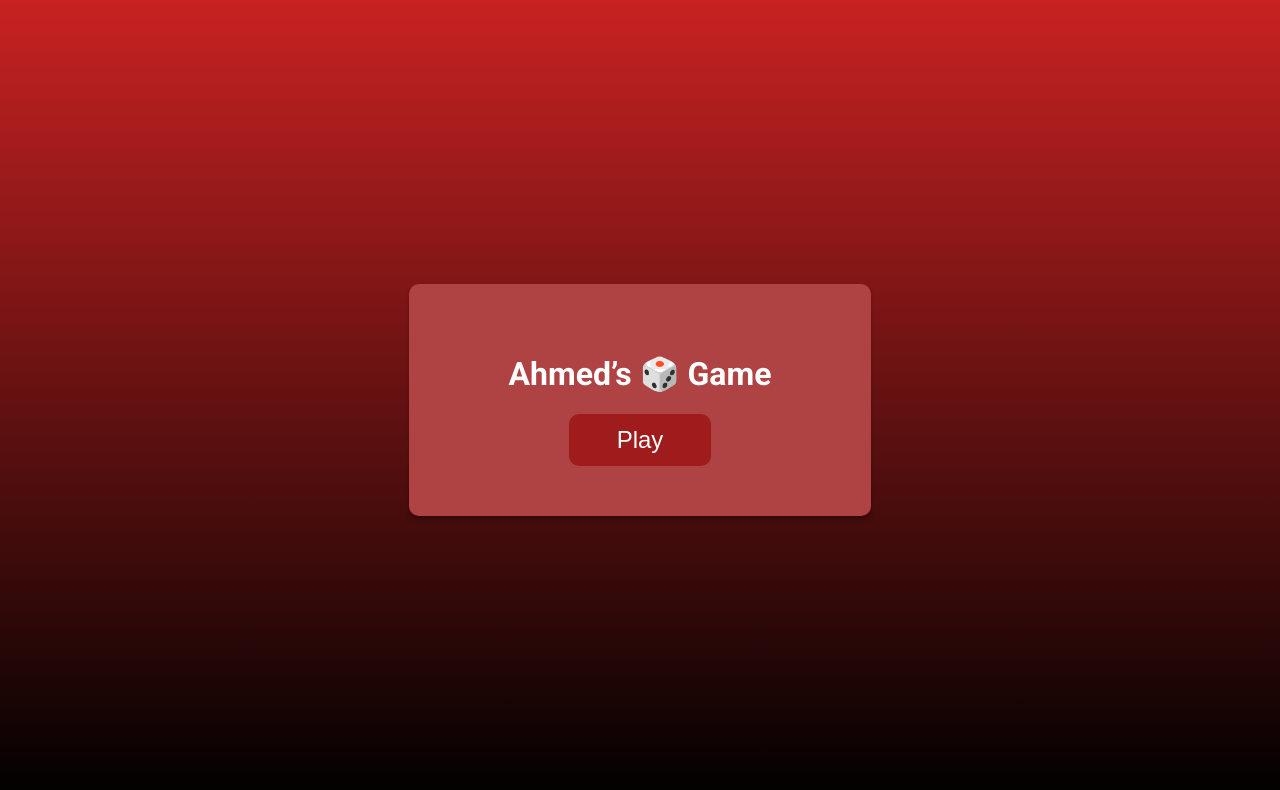
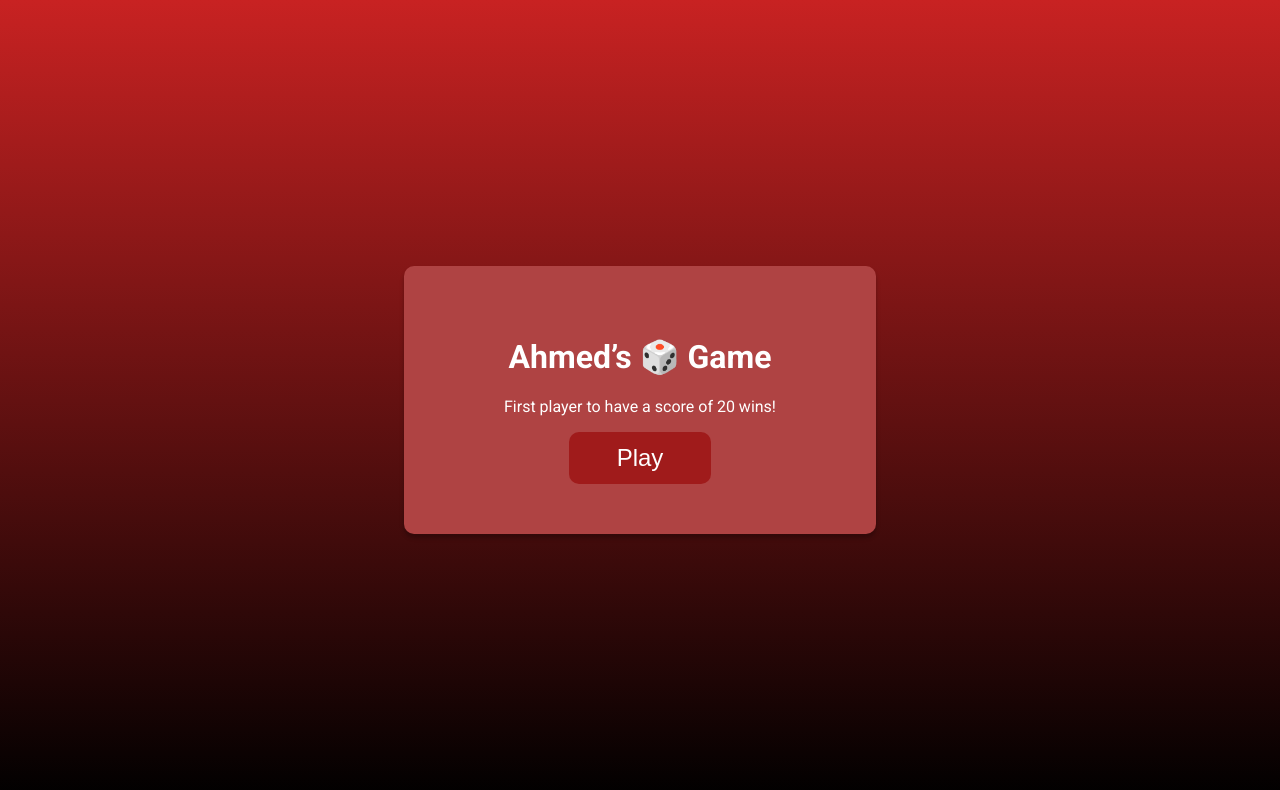
Before and after one commit to AhmedAlbarghouti/Dice-Game, a plain HTML site: page index.html in a window 1280 px wide. Drawn offline with Linux system fonts and the light colour scheme.

Commit message:
complete

```diff
--- a/index.html
+++ b/index.html
@@ -15,6 +15,7 @@
   <body>
     <div id="start-cont" class="start-container active-container">
       <h1>Ahmed’s 🎲 Game</h1>
+      <p>First player to have a score of 20 wins!</p>
       <button type="button"  id="play-btn" class="red-button">Play</button>
     </div>
 
```
